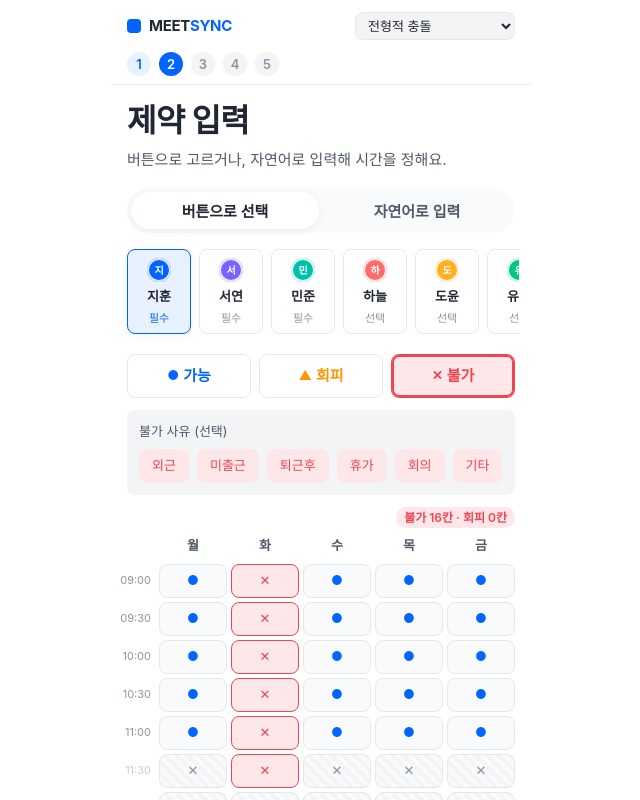
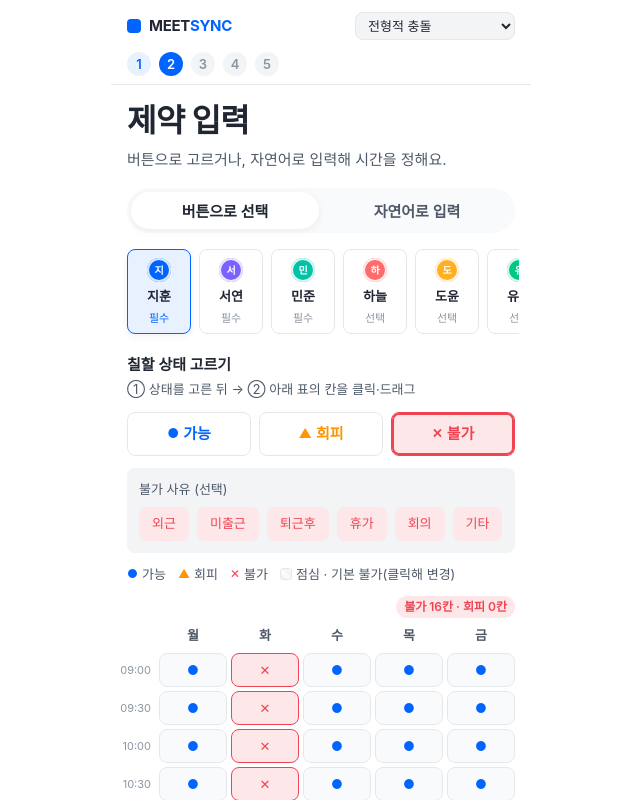
Before and after one commit to Mydefinary/toss-designer-challenge-2026, a React (Vite) app: page /#/constraints in a window 1280 px wide. Shown: the top 800 px of the page, without its empty margins (319-959 px from the left). Built offline with nearby package versions, Linux system fonts and the light colour scheme; a web font is replaced by a local one.

Commit message:
점심 override 버그 수정(기본값 기준 셀 저장/제거로 정합) + 브러시 팔레트 사용법 안내·범례 상단 배치

```diff
--- a/src/screens/constraints/BrushPalette.module.css
+++ b/src/screens/constraints/BrushPalette.module.css
@@ -4,6 +4,24 @@
   flex-direction: column;
   gap: var(--space-3);
   margin: var(--space-3) 0;
+}
+
+/* 2단계 사용법 안내 헤더 */
+.head {
+  display: flex;
+  flex-direction: column;
+  gap: var(--space-1);
+}
+
+.headTitle {
+  font-size: var(--fs-body);
+  font-weight: var(--fw-semibold);
+  color: var(--gray-700);
+}
+
+.headSteps {
+  font-size: var(--fs-caption);
+  color: var(--gray-500);
 }
 
 .brushes {
@@ -110,3 +128,42 @@
   outline-offset: 1px;
   border-color: var(--toss-blue);
 }
+
+/* 상태 범례 — 아이콘+라벨 병행, 팔레트 맨 아래 */
+.legend {
+  display: flex;
+  flex-wrap: wrap;
+  gap: var(--space-2) var(--space-3);
+  list-style: none;
+  margin: 0;
+  padding: 0;
+  font-size: var(--fs-caption);
+  color: var(--gray-500);
+}
+
+.legend li {
+  display: flex;
+  align-items: center;
+  gap: var(--space-1);
+}
+
+.legendIcon {
+  font-size: 12px;
+  line-height: 1;
+}
+
+/* 점심 빗금 스와치 — SlotGrid .lunch 빗금 배경을 작은 정사각형으로 재사용 */
+.lunchSwatch {
+  width: 12px;
+  height: 12px;
+  border-radius: 3px;
+  border: 1px solid var(--gray-200);
+  background-color: var(--gray-50);
+  background-image: repeating-linear-gradient(
+    45deg,
+    var(--gray-100) 0,
+    var(--gray-100) 4px,
+    transparent 4px,
+    transparent 8px
+  );
+}
--- a/src/screens/constraints/BrushPalette.tsx
+++ b/src/screens/constraints/BrushPalette.tsx
@@ -34,6 +34,12 @@ export interface BrushPaletteProps {
 export function BrushPalette({ brush, onBrush, reason, onReason, otherText, onOtherText }: BrushPaletteProps) {
   return (
     <div className={styles.palette}>
+      {/* 2단계 사용법 안내 — 브러시가 '칠하는 도구'임을 표에 앞서 알린다 */}
+      <div className={styles.head}>
+        <span className={styles.headTitle}>칠할 상태 고르기</span>
+        <span className={styles.headSteps}>① 상태를 고른 뒤 → ② 아래 표의 칸을 클릭·드래그</span>
+      </div>
+
       <div className={styles.brushes} role="group" aria-label="칠할 상태(브러시) 선택">
         {BRUSHES.map((b) => {
           const selected = brush === b.status;
@@ -78,6 +84,22 @@ export function BrushPalette({ brush, onBrush, reason, onReason, otherText, onOt
           )}
         </div>
       )}
+
+      {/* 상태 범례 — 색만이 아니라 아이콘+라벨을 병행 표기 */}
+      <ul className={styles.legend} aria-label="상태 범례">
+        <li>
+          <span className={`${styles.legendIcon} ${styles.available}`} aria-hidden="true">●</span>가능
+        </li>
+        <li>
+          <span className={`${styles.legendIcon} ${styles.avoid}`} aria-hidden="true">▲</span>회피
+        </li>
+        <li>
+          <span className={`${styles.legendIcon} ${styles.unavailable}`} aria-hidden="true">✕</span>불가
+        </li>
+        <li>
+          <span className={`${styles.legendIcon} ${styles.lunchSwatch}`} aria-hidden="true"></span>점심 · 기본 불가(클릭해 변경)
+        </li>
+      </ul>
     </div>
   );
 }
--- a/src/screens/constraints/ButtonPanel.module.css
+++ b/src/screens/constraints/ButtonPanel.module.css
@@ -5,9 +5,3 @@
   justify-content: flex-end;
   margin: 0 0 var(--space-2);
 }
-
-.guide {
-  margin: var(--space-3) 0 0;
-  font-size: var(--fs-caption);
-  color: var(--gray-500);
-}
--- a/src/screens/constraints/ButtonPanel.tsx
+++ b/src/screens/constraints/ButtonPanel.tsx
@@ -104,11 +104,6 @@ export function ButtonPanel() {
         brushStatus={brush}
         onApply={applyToCell}
       />
-
-      <p className={styles.guide}>
-        브러시를 고르고 칸을 누르거나 드래그하면 바로 반영돼요. 같은 칸을 같은 브러시로 다시 누르면 해제돼요.
-        점심(빗금) 칸은 기본 불가예요.
-      </p>
     </div>
   );
 }
--- a/src/screens/constraints/SlotGrid.tsx
+++ b/src/screens/constraints/SlotGrid.tsx
@@ -28,6 +28,11 @@ const STATUS_CLASS: Record<Availability, string | undefined> = {
   avoid: styles.avoid,
   unavailable: styles.unavailable,
 };
+
+/** 슬롯 기본 상태 — 점심블럭은 '불가', 그 외 '가능' */
+function defaultStatusFor(slot: Slot): Availability {
+  return isLunchBlock(slot.blockIndex) ? 'unavailable' : 'available';
+}
 
 export interface SlotGridProps {
   attendeeId: string;
@@ -60,10 +65,10 @@ export function SlotGrid({ attendeeId, lookup, explicitStatusOf, dayCount, brush
     };
   }, []);
 
-  /** 이 셀에 칠할 target — 명시 상태가 이미 브러시와 같으면 해제(available), 아니면 브러시 적용 */
+  /** 이 셀에 칠할 target — 명시 상태가 브러시와 같으면 기본값으로 해제, 아니면 브러시 적용 */
   function targetFor(slot: Slot): Availability {
     const explicit = explicitStatusOf(attendeeId, slot);
-    return explicit === brushStatus ? 'available' : brushStatus;
+    return explicit === brushStatus ? defaultStatusFor(slot) : brushStatus;
   }
 
   function startPaint(slot: Slot) {
--- a/src/store/meetingStore.ts
+++ b/src/store/meetingStore.ts
@@ -8,6 +8,7 @@ import { useShallow } from 'zustand/react/shallow';
 import type {
   Attendee,
   AttendeeRole,
+  Availability,
   ConstraintCell,
   DurationMinutes,
   MeetingConfig,
@@ -15,7 +16,7 @@ import type {
   RelaxationSuggestion,
   Room,
 } from '../types';
-import { recommend, suggestRelaxations, formatRange, generateSlots, slotKey } from '../lib/recommend';
+import { recommend, suggestRelaxations, formatRange, generateSlots, slotKey, isLunchBlock } from '../lib/recommend';
 import { scenarios, defaultScenario, type Scenario } from '../data/scenarios';
 
 // ===== 헬퍼 타입 =====
@@ -277,9 +278,11 @@ export const useMeetingStore = create<MeetingState>()((set, get) => ({
   setConstraint: (cell) => {
     const { day, blockIndex } = cell.slot;
     const without = get().constraints.filter((c) => !sameCell(c, cell.attendeeId, day, blockIndex));
-    // available 은 저장하지 않는 시드 관례 — 제거만 하고 추가하지 않음
+    // 슬롯 기본값과 같은 상태는 저장하지 않고 제거(=기본 복귀).
+    // 점심 블럭(5·6·7) 기본은 '불가', 그 외는 '가능'. 점심칸을 '가능'으로 override하면 저장돼 유지된다.
+    const defaultStatus: Availability = isLunchBlock(blockIndex) ? 'unavailable' : 'available';
     const constraints =
-      cell.status === 'available' ? without : [...without, structuredClone(cell)];
+      cell.status === defaultStatus ? without : [...without, structuredClone(cell)];
     const { attendees, config } = get();
     set({
       constraints,
```
Also changed, not shown: 1 other file (tests, documents, lock files or other folders).
